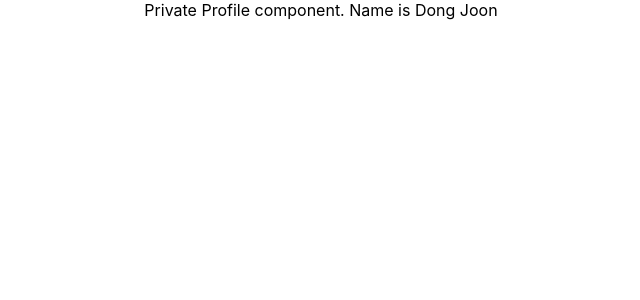
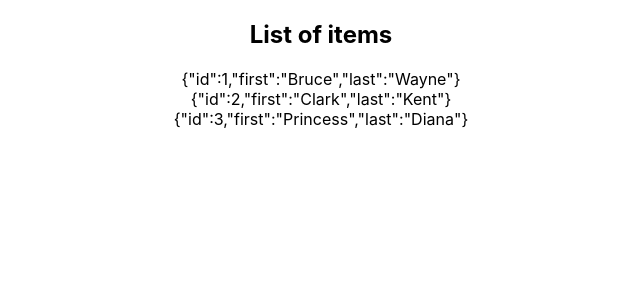
Before and after one commit to DonOhhhh/React-TypeScript-Tutorials, a React (Create React App) app: page / in a window 1280 px wide. Shown: the top 300 px of the page, without its empty margins (319-959 px from the left). Built offline with nearby package versions, Linux system fonts and the light colour scheme.

Commit message:
generics

```diff
--- a/src/App.tsx
+++ b/src/App.tsx
@@ -1,11 +1,34 @@
 import "./App.css";
-import { Private } from "./components/auth/Private";
-import { Profile } from "./components/auth/Profile";
+import { List } from "./components/generics/List";
 
 function App() {
     return (
         <div className="App">
-            <Private isLoggedIn={true} component={Profile} />
+            {/* <List
+                items={["Batman", "Superman", "Wonder Woman"]}
+                onClick={(item) => console.log(item)}
+            />
+            <List items={[1, 2, 3]} onClick={(item) => console.log(item)} /> */}
+            <List
+                items={[
+                    {
+                        id: 1,
+                        first: "Bruce",
+                        last: "Wayne",
+                    },
+                    {
+                        id: 2,
+                        first: "Clark",
+                        last: "Kent",
+                    },
+                    {
+                        id: 3,
+                        first: "Princess",
+                        last: "Diana",
+                    },
+                ]}
+                onClick={(item) => console.log(item)}
+            />
         </div>
     );
 }
--- /dev/null
+++ b/src/components/generics/List.tsx
@@ -0,0 +1,22 @@
+type ListProps<T> = {
+    items: T[];
+    onClick: (value: T) => void;
+};
+
+export const List = <T extends { id: number }>({
+    items,
+    onClick,
+}: ListProps<T>) => {
+    return (
+        <div>
+            <h2>List of items</h2>
+            {items.map((item, index) => {
+                return (
+                    <div key={item.id} onClick={() => onClick(item)}>
+                        {JSON.stringify(item)}
+                    </div>
+                );
+            })}
+        </div>
+    );
+};
```
